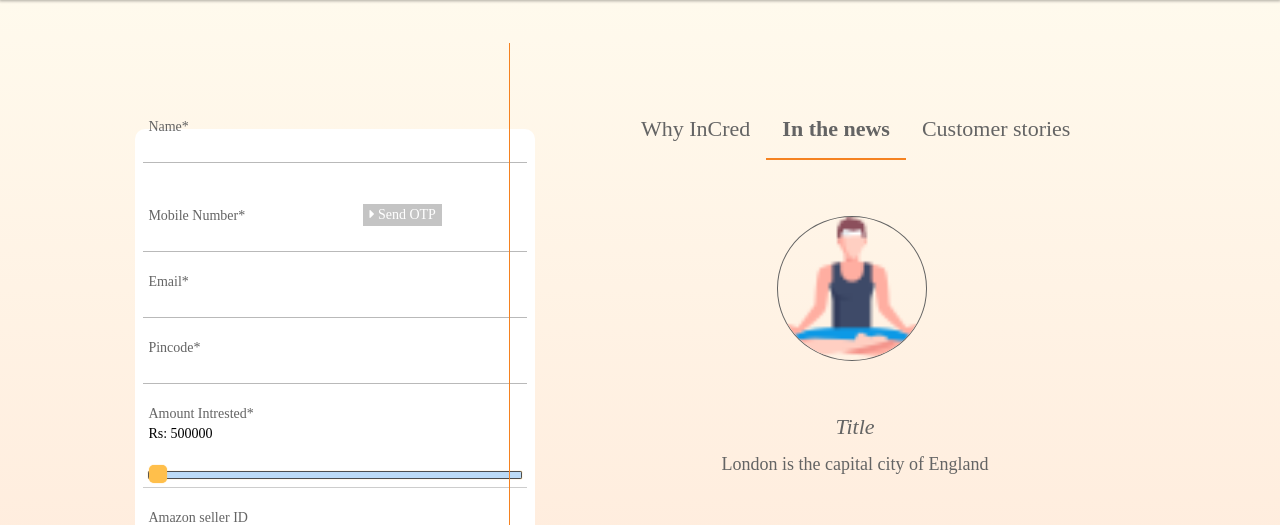
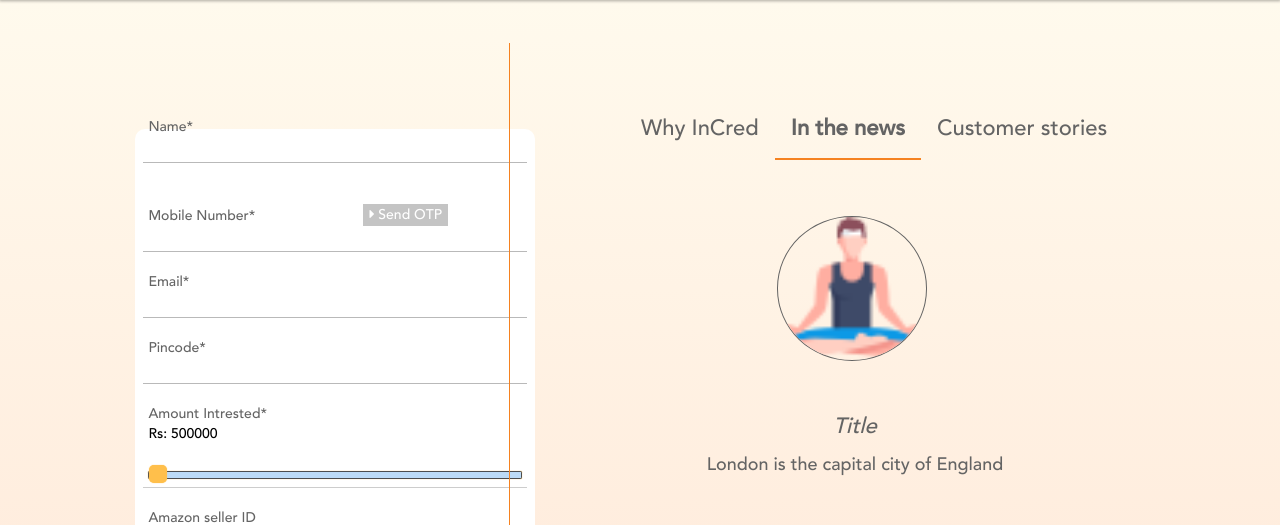
Before and after one commit to Incred-Engineers/InCred-Amazon, a plain HTML site: page index.html in a window 1280 px wide. Shown: the part 202-727 px from the top of the page. Drawn offline with nearby package versions, Linux system fonts and the light colour scheme.

Commit message:
font famly change

```diff
--- a/css/style.css
+++ b/css/style.css
@@ -19,7 +19,7 @@
 }
 
 body {
-    font-family: 'Avenir';
+    font-family: 'Avenir Medium';;
     margin: 0;
     padding: 0;
     font-size: 14px;
```
